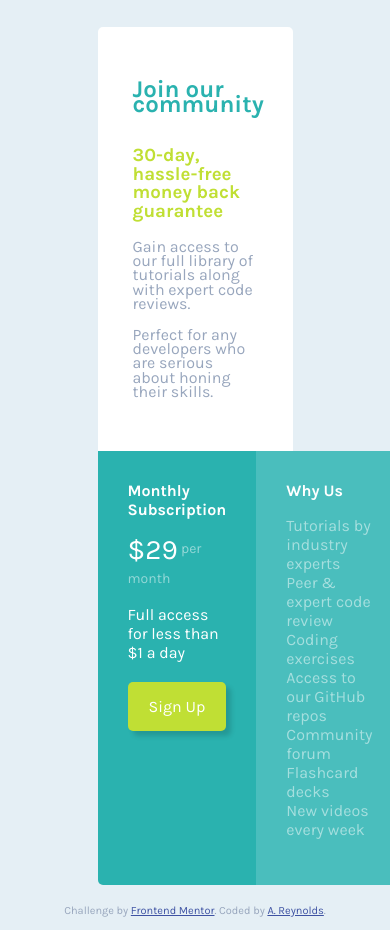
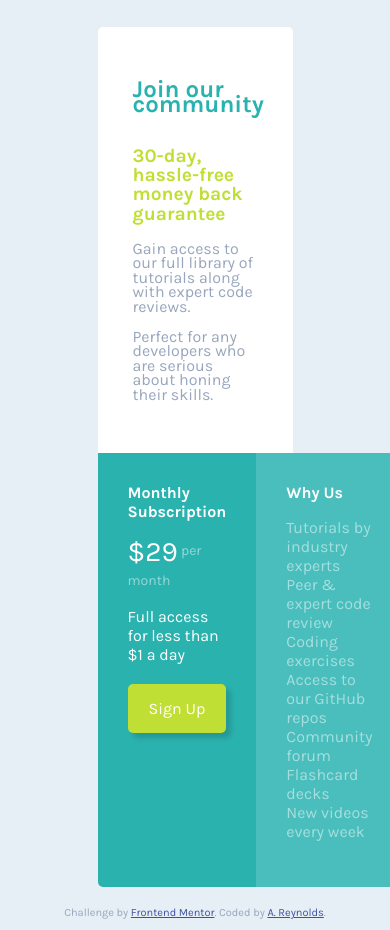
Before and after one commit to itsagift/frontendmentor2, a plain HTML site: page index.html in a window 390 px wide. Drawn offline with Linux system fonts and the light colour scheme.

Commit message:
Update style.css

```diff
--- a/style.css
+++ b/style.css
@@ -97,6 +97,9 @@ h3{
 }
 
 @media screen and (max-width: 715px) {
+    h3 {
+        font-size:1.2em
+    }
     .container {
         max-width:90%;
         margin:auto;
```
